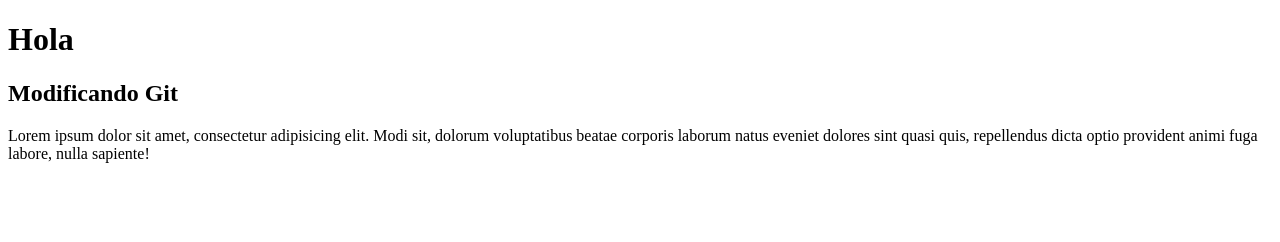
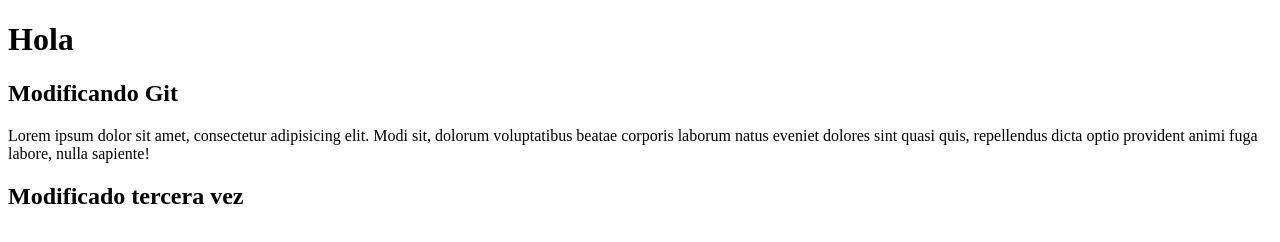
Before and after one commit to clzlozano/programacionwebclz, a plain HTML site: page index.html in a window 1280 px wide. Drawn offline with Linux system fonts and the light colour scheme.

Commit message:
tercer modifacion version 1.1

```diff
--- a/index.html
+++ b/index.html
@@ -8,5 +8,6 @@
 	<h1>Hola</h1>
 	<h2>Modificando Git</h2>
 	<p>Lorem ipsum dolor sit amet, consectetur adipisicing elit. Modi sit, dolorum voluptatibus beatae corporis laborum natus eveniet dolores sint quasi quis, repellendus dicta optio provident animi fuga labore, nulla sapiente!</p>
+	<h2>Modificado tercera vez</h2>
 </body>
 </html>
```
